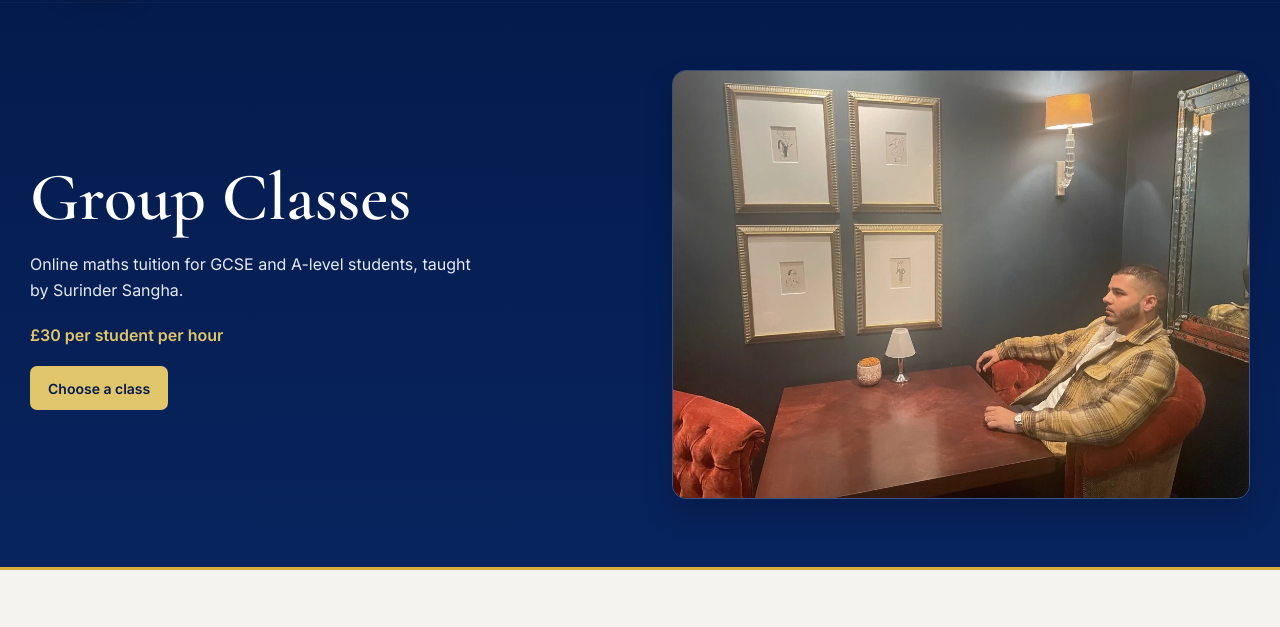
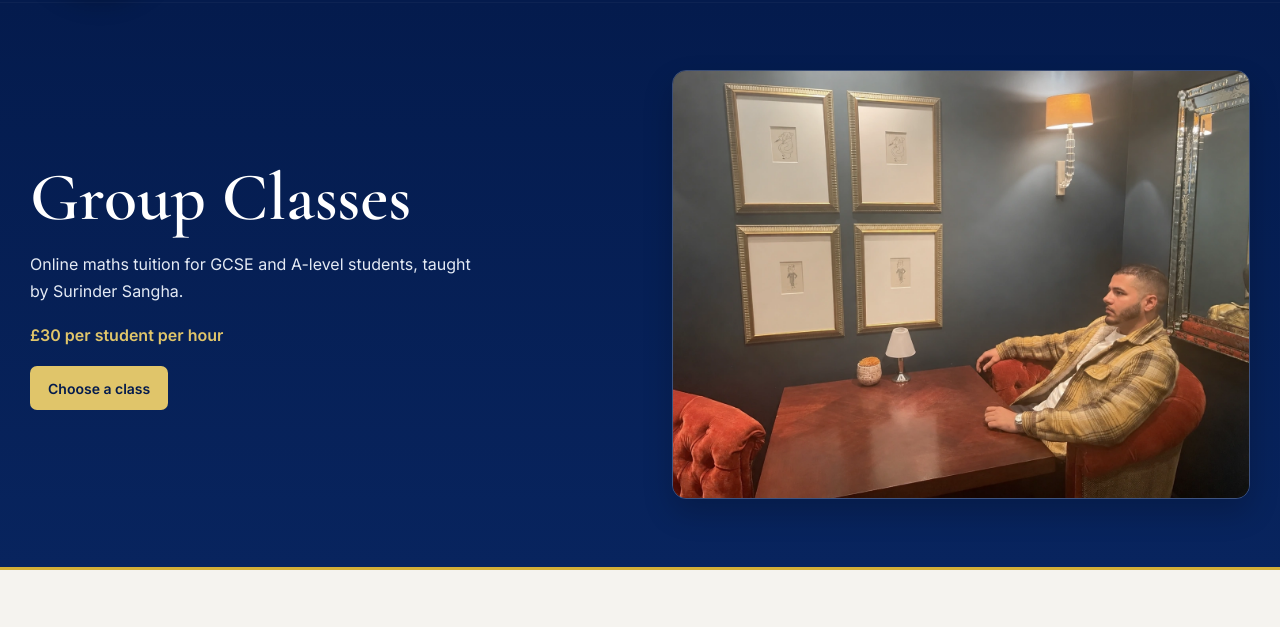
Before and after one commit to mathstutoruk/mathstutor-website, a plain HTML site: page group-classes.html in a window 1280 px wide. Shown: the part 162-789 px from the top of the page. Drawn offline with nearby package versions, Linux system fonts and the light colour scheme.

Commit message:
Use approved edited portrait on group classes page

```diff
--- a/group-classes.html
+++ b/group-classes.html
@@ -48,7 +48,7 @@
           <p class="group-rate">£30 per student per hour</p>
           <a href="#group-courses" class="group-button">Choose a class</a>
         </div>
-        <img src="images/bio/seated-portrait.webp" alt="Surinder Sangha seated at a table beside four framed drawings" width="1125" height="834">
+        <img src="group-classes-portrait.webp" alt="Surinder Sangha seated at a table beside four framed drawings" width="1456" height="1080">
       </div>
     </section>
 
```
Also changed, not shown: group-classes-portrait.webp (added).
